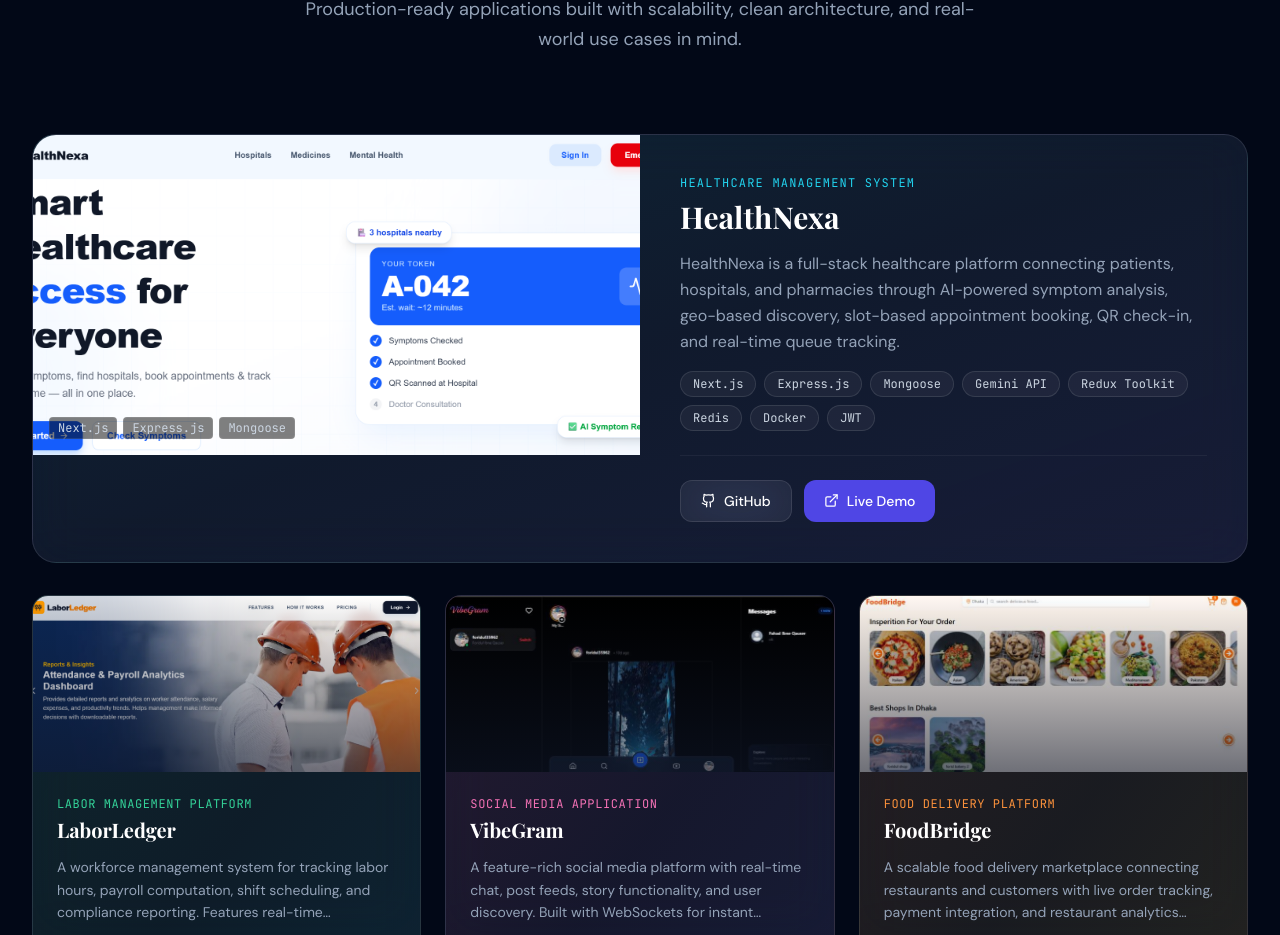
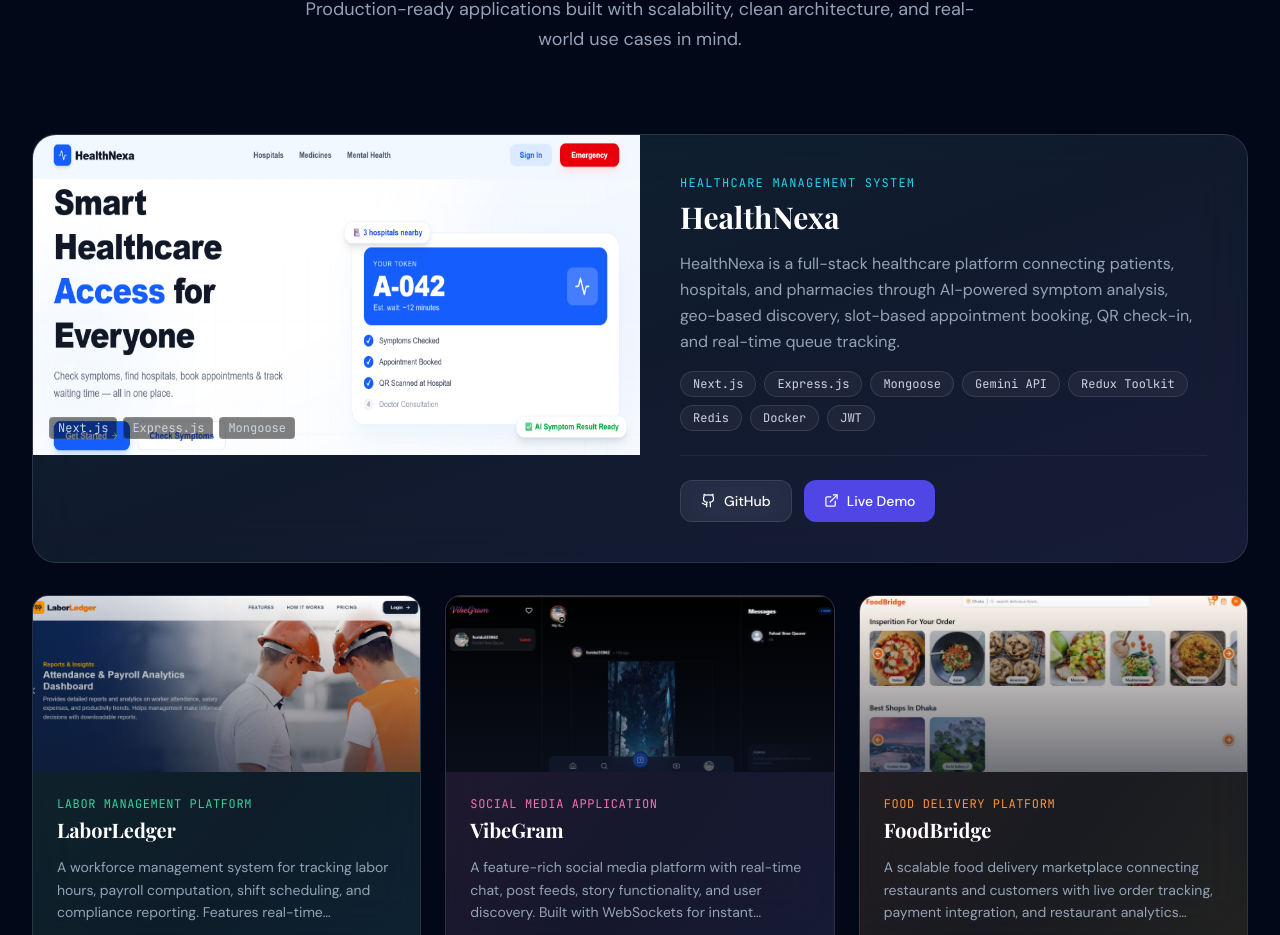
Before and after one commit to Foridul35962/Foridul-Portfolio, a Next.js app: page / in a window 1280 px wide. Shown: the part 3380-4315 px from the top of the page. Built offline with nearby package versions, Linux system fonts and the light colour scheme; a web font is replaced by a local one.

Commit message:
debug image and resume

```diff
--- a/components/Navbar.tsx
+++ b/components/Navbar.tsx
@@ -70,7 +70,7 @@ export default function Navbar() {
           {/* CTA */}
           <div className="hidden md:flex items-center gap-3">
             <a
-              href="https://drive.google.com/file/d/117uw7WspIYRsUyXdPLqdxCt2sCkJMBhl/view?usp=sharing"
+              href="https://drive.google.com/file/d/1B82rt0QcFY-UCQKTeRB1kNw_AxJAGzS-/view?usp=sharing"
               target="_blank"
               rel="noopener noreferrer"
               className="flex items-center gap-2 px-4 py-2 text-sm font-medium text-white bg-indigo-600 hover:bg-indigo-500 rounded-lg transition-all duration-200 hover:scale-105 hover:shadow-lg hover:shadow-indigo-500/25"
--- a/components/sections/ProjectsSection.tsx
+++ b/components/sections/ProjectsSection.tsx
@@ -84,7 +84,9 @@ function FeaturedProjectCard({ project }: { project: Project }) {
                 src="/HealthNexa.png"
                 alt={project.name}
                 fill
-                className="object-cover group-hover:scale-105 transition-transform duration-300"
+                sizes="(max-width: 1024px) 100vw, 50vw"
+                priority
+                className="object-fill group-hover:scale-105 transition-transform duration-300"
               />
             </div>
             {/* Tech overlay */}
@@ -161,6 +163,7 @@ function ProjectCard({ project }: { project: Project }) {
             src={`/${project.name}.png`}
             alt={project.name}
             fill
+            sizes="(max-width: 640px) 100vw, (max-width: 1024px) 50vw, 33vw"
             className="object-cover group-hover:scale-105 transition-transform duration-300"
           />
 
```
